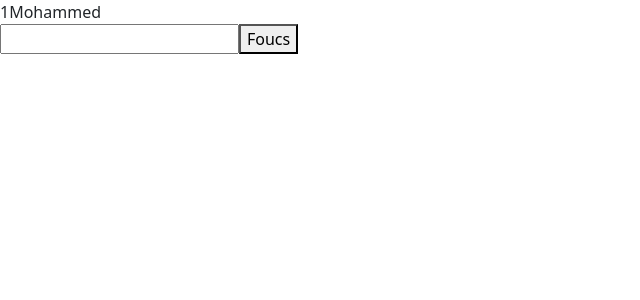
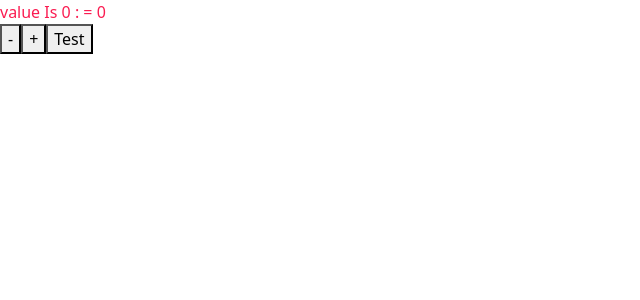
Before and after one commit to Mohammedazzam/learn-react-Ecommearce, a React (Create React App) app: page / in a window 1280 px wide. Shown: the top 300 px of the page, without its empty margins (0-640 px from the left). Built offline with nearby package versions, Linux system fonts and the light colour scheme.

Commit message:
Hooks - UseMemo & Example

```diff
--- a/src/App.js
+++ b/src/App.js
@@ -83,18 +83,36 @@
 
 
 
+// import React , {useContext} from "react";
+// import {ColorContext} from "./component/UseContextExample";
+// import UseRefExample from "./component/UseRefExample";
+
+// const App = () => {
+
+//   const {data , changeData} = useContext(ColorContext)
+//   return (
+//     <div>
+//       {data.id}
+//       {data.name}
+//       <UseRefExample/>
+//     </div>
+//   )
+// }
+
+// export default App;
+
+
+
+/************UseMemo*************/
+
 import React , {useContext} from "react";
-import {ColorContext} from "./component/UseContextExample";
-import UseRefExample from "./component/UseRefExample";
+import UseMemoExample from "./component/UseMemoExample";
 
 const App = () => {
 
-  const {data , changeData} = useContext(ColorContext)
   return (
     <div>
-      {data.id}
-      {data.name}
-      <UseRefExample/>
+      <UseMemoExample/>
     </div>
   )
 }
--- /dev/null
+++ b/src/component/UseMemoExample.js
@@ -0,0 +1,64 @@
+// import React, { useState } from 'react'
+
+// const UseMemoExample = () => {
+
+//     var randomColor = "#" + Math.floor(Math.random()*17777215).toString(16);
+
+//     const [counter, setsCounter] = useState(0)
+//     const [test, setsTest] = useState(0)
+//     return (
+//         <div>
+//             <div style={{color:randomColor}}>
+//                 value Is {counter} : = {counter * 2}
+//             </div>
+//             <button onClick={() => setsCounter(counter - 1)}>-</button>
+//             <button onClick={() => setsCounter(counter + 1)}>+</button>
+//             <button onClick={() => setsTest(test + 1)}>Test</button>
+//         </div>
+//     )
+// }
+
+// export default UseMemoExample
+
+
+
+
+
+
+
+
+
+
+
+
+//بدي لما ادعس على التيست اللون ما يتغير ويبقى حافظ اللون
+import React, { useState , useMemo } from 'react'
+
+const UseMemoExample = () => {
+
+    var randomColor = "#" + Math.floor(Math.random()*17777215).toString(16);
+
+
+    const [counter, setsCounter] = useState(0)
+    const [test, setsTest] = useState(0)
+
+
+    const result = useMemo(() => {
+        return (
+        <div style={{color:randomColor}}>
+            value Is {counter} : = {counter * 2}
+        </div>
+        )
+    }, [counter])
+
+    return (
+        <div>
+            {result}
+            <button onClick={() => setsCounter(counter - 1)}>-</button>
+            <button onClick={() => setsCounter(counter + 1)}>+</button>
+            <button onClick={() => setsTest(test + 1)}>Test</button>
+        </div>
+    )
+}
+
+export default UseMemoExample
```
